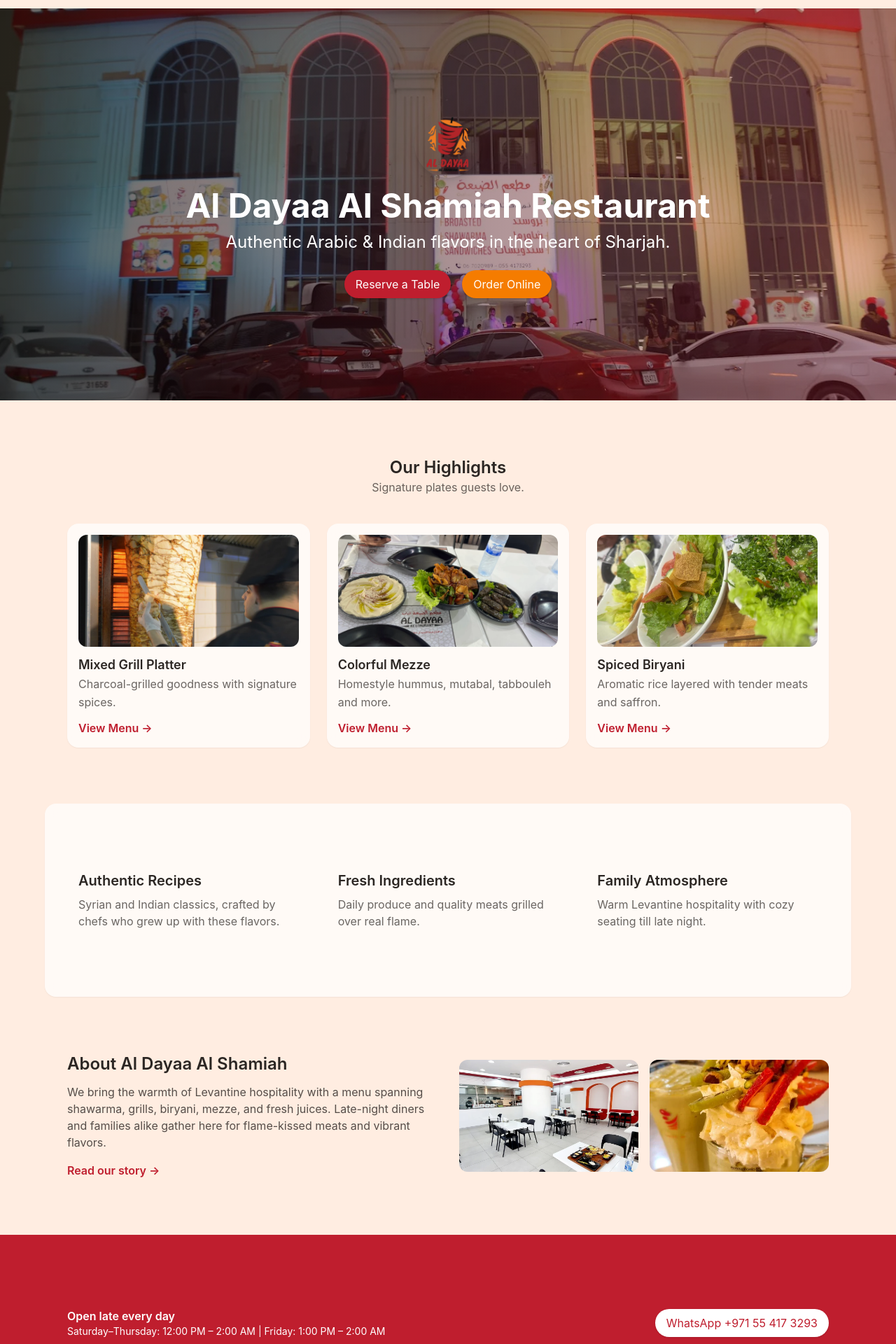
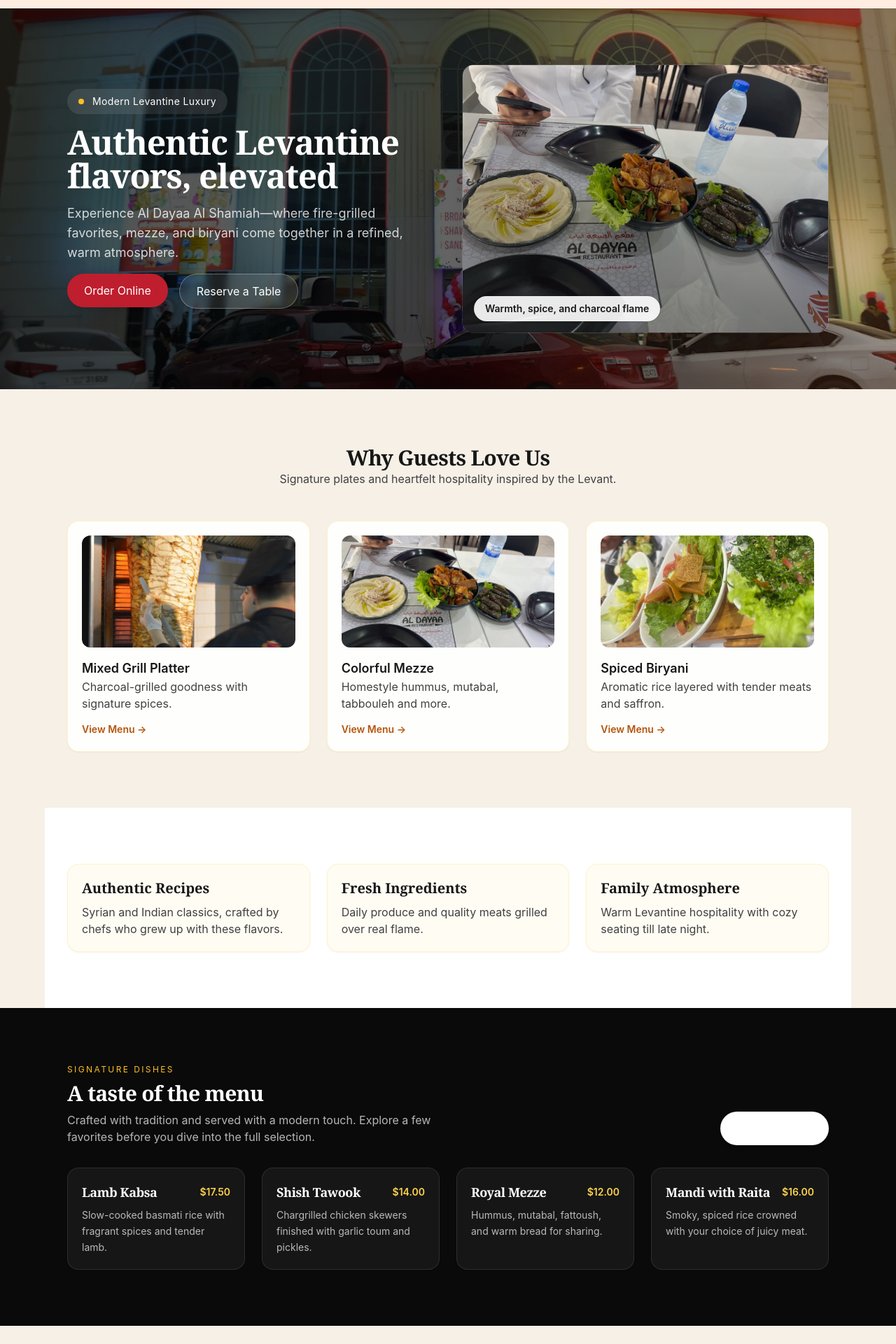
Before and after one commit to darkest-pearl/aldayaa, a Next.js app: page /public in a window 1280 px wide. Shown: the part 60-1980 px from the top of the page at 70% size. Built offline with nearby package versions, Linux system fonts and the light colour scheme.

Commit message:
Upgraded the look on homepage

```diff
--- a/src/app/public/page.js
+++ b/src/app/public/page.js
@@ -1,4 +1,5 @@
 'use client';
+
 import Image from 'next/image';
 import Link from 'next/link';
 import { motion } from 'framer-motion';
@@ -7,21 +8,67 @@ import Button from '../../components/Button';
 import { strings } from '../../lib/strings';
 
 const highlights = [
-  { title: 'Mixed Grill Platter', desc: 'Charcoal-grilled goodness with signature spices.', image: '/images/food-grill.jpg' },
-  { title: 'Colorful Mezze', desc: 'Homestyle hummus, mutabal, tabbouleh and more.', image: '/images/food-mezze.jpg' },
-  { title: 'Spiced Biryani', desc: 'Aromatic rice layered with tender meats and saffron.', image: '/images/food-salads.jpg' }
+  {
+    title: 'Mixed Grill Platter',
+    desc: 'Charcoal-grilled goodness with signature spices.',
+    image: '/images/food-grill.jpg',
+  },
+  {
+    title: 'Colorful Mezze',
+    desc: 'Homestyle hummus, mutabal, tabbouleh and more.',
+    image: '/images/food-mezze.jpg',
+  },
+  {
+    title: 'Spiced Biryani',
+    desc: 'Aromatic rice layered with tender meats and saffron.',
+    image: '/images/food-salads.jpg',
+  },
 ];
 
 const pillars = [
-  { title: 'Authentic Recipes', desc: 'Syrian and Indian classics, crafted by chefs who grew up with these flavors.' },
-  { title: 'Fresh Ingredients', desc: 'Daily produce and quality meats grilled over real flame.' },
-  { title: 'Family Atmosphere', desc: 'Warm Levantine hospitality with cozy seating till late night.' }
+  {
+    title: 'Authentic Recipes',
+    desc: 'Syrian and Indian classics, crafted by chefs who grew up with these flavors.',
+  },
+  {
+    title: 'Fresh Ingredients',
+    desc: 'Daily produce and quality meats grilled over real flame.',
+  },
+  {
+    title: 'Family Atmosphere',
+    desc: 'Warm Levantine hospitality with cozy seating till late night.',
+  },
+];
+
+const signatureDishes = [
+  {
+    title: 'Lamb Kabsa',
+    desc: 'Slow-cooked basmati rice with fragrant spices and tender lamb.',
+    price: '$17.50',
+  },
+  {
+    title: 'Shish Tawook',
+    desc: 'Chargrilled chicken skewers finished with garlic toum and pickles.',
+    price: '$14.00',
+  },
+  {
+    title: 'Royal Mezze',
+    desc: 'Hummus, mutabal, fattoush, and warm bread for sharing.',
+    price: '$12.00',
+  },
+  {
+    title: 'Mandi with Raita',
+    desc: 'Smoky, spiced rice crowned with your choice of juicy meat.',
+    price: '$16.00',
+  },
 ];
 
 export default function HomePage() {
   return (
-    <div>
-      <section className="relative h-[70vh] flex items-center justify-center overflow-hidden">
+    <div className="bg-[#f6f0e7] text-textdark">
+      {/* HERO */}
+      <section className="relative overflow-hidden bg-neutral-950 text-white">
+        <div className="absolute inset-0">
           <Image
             src="/images/hero-exterior.jpg"
             alt="Restaurant exterior"
@@ -30,41 +77,77 @@ export default function HomePage() {
             sizes="100vw"
             className="object-cover"
           />
-        <div className="absolute inset-0 bg-gradient-to-r from-black/60 to-primary/30" />
-        <motion.div
-          initial={{ opacity: 0, y: 30 }}
-          animate={{ opacity: 1, y: 0 }}
-          transition={{ duration: 0.8 }}
-          className="relative z-10 text-center text-white px-4"
-        >
-          <div className="flex items-center justify-center mb-4">
+          <div className="absolute inset-0 bg-gradient-to-r from-black/70 via-black/60 to-amber-900/30" />
+        </div>
+
+        <Section className="relative z-10 py-10 md:py-16 flex flex-col md:flex-row gap-8 md:gap-10 items-center">
+          <div className="flex-1 space-y-4 text-center md:text-left">
+            <div className="inline-flex items-center gap-3 bg-white/10 backdrop-blur-sm px-4 py-2 rounded-full text-xs md:text-sm tracking-wide">
+              <span className="h-2 w-2 rounded-full bg-amber-400" />
+              <span>Modern Levantine Luxury</span>
+            </div>
+
+            <h1 className="text-2xl md:text-4xl lg:text-5xl font-semibold tracking-tight leading-tight font-serif">
+              Authentic Levantine flavors, elevated
+            </h1>
+
+            <p className="text-sm md:text-base lg:text-lg leading-relaxed text-white/80 max-w-2xl mx-auto md:mx-0">
+              Experience Al Dayaa Al Shamiah—where fire-grilled favorites, mezze, and biryani come together in a refined, warm atmosphere.
+            </p>
+
+            <div className="flex flex-col sm:flex-row gap-3 sm:gap-4 justify-center md:justify-start">
+              <Link href="/public/order">
+                <Button className="bg-amber-500 hover:bg-amber-400 text-neutral-950 rounded-full px-6 py-3 shadow-lg hover:shadow-xl transition-all">
+                  Order Online
+                </Button>
+              </Link>
+              <Link href="/public/reservations">
+                <Button className="border border-white/30 bg-white/10 hover:bg-white/20 text-white rounded-full px-6 py-3 backdrop-blur-sm transition-all">
+                  Reserve a Table
+                </Button>
+              </Link>
+            </div>
+          </div>
+
+          <div className="flex-1 w-full">
+            <div className="relative h-60 md:h-80 lg:h-96 rounded-2xl overflow-hidden shadow-2xl border border-white/10">
               <Image
-              src="/images/logo-al-dayaa.png"
-              alt="Logo"
-              width={96}
-              height={96}
+                src="/images/food-mezze.jpg"
+                alt="Signature mezze"
+                fill
                 priority
-              className="rounded-full shadow-lg"
+                sizes="(max-width: 768px) 100vw, (max-width: 1280px) 50vw, 640px"
+                className="object-cover"
               />
+              <div className="absolute inset-0 bg-gradient-to-t from-neutral-950/50 to-transparent" />
+              <div className="absolute bottom-4 left-4 bg-white/90 text-neutral-900 px-4 py-2 rounded-full text-xs md:text-sm font-semibold shadow">
+                Warmth, spice, and charcoal flame
               </div>
-          <h1 className="text-2xl md:text-4xl lg:text-5xl font-bold mb-3">{strings.restaurantName}</h1>
-          <p className="text-base md:text-xl lg:text-2xl max-w-2xl mx-auto mb-6">{strings.tagline}</p>
-          <div className="flex justify-center gap-4">
-            <Link href="/public/reservations"><Button>Reserve a Table</Button></Link>
-            <Link href="/public/order"><Button className="bg-secondary">Order Online</Button></Link>
             </div>
-        </motion.div>
+          </div>
+        </Section>
       </section>
 
-      <Section>
-        <div className="text-center mb-8 md:mb-10">
-          <h2 className="text-lg md:text-2xl font-semibold">Our Highlights</h2>
-          <p className="text-sm md:text-base leading-relaxed text-textdark/70">Signature plates guests love.</p>
+      {/* HIGHLIGHTS */}
+      <Section className="bg-[#f6f0e7]">
+        <div className="text-center mb-8 md:mb-12">
+          <h2 className="text-lg md:text-3xl font-semibold tracking-tight text-neutral-900 font-serif">
+            Why Guests Love Us
+          </h2>
+          <p className="text-sm md:text-base leading-relaxed text-neutral-700 max-w-2xl mx-auto">
+            Signature plates and heartfelt hospitality inspired by the Levant.
+          </p>
         </div>
-        <div className="grid md:grid-cols-3 gap-6">
+
+        <div className="grid gap-4 md:gap-6 md:grid-cols-3">
           {highlights.map((item) => (
-            <motion.div key={item.title} whileHover={{ translateY: -6 }} className="section-bg p-4">
-              <div className="relative h-40 mb-3 overflow-hidden rounded-xl">
+            <motion.div
+              key={item.title}
+              whileHover={{ translateY: -4 }}
+              transition={{ duration: 0.2, ease: 'easeOut' }}
+              className="bg-white/90 border border-amber-100 rounded-2xl p-4 md:p-5 shadow-sm backdrop-blur-sm transition-transform"
+            >
+              <div className="relative h-36 md:h-40 mb-4 overflow-hidden rounded-xl">
                 <Image
                   src={item.image}
                   alt={item.title}
@@ -74,65 +157,173 @@ export default function HomePage() {
                   className="object-cover"
                 />
               </div>
-              <h3 className="font-semibold text-lg">{item.title}</h3>
-              <p className="text-base leading-relaxed text-textdark/70 mb-3">{item.desc}</p>
-              <Link href="/public/menu" className="text-primary font-semibold">View Menu →</Link>
+              <h3 className="font-semibold text-base md:text-lg text-neutral-900">
+                {item.title}
+              </h3>
+              <p className="text-sm md:text-base leading-relaxed text-neutral-700 mb-3">
+                {item.desc}
+              </p>
+              <Link
+                href="/public/menu"
+                className="text-amber-700 font-semibold hover:text-amber-600 transition-colors text-sm"
+              >
+                View Menu →
+              </Link>
             </motion.div>
           ))}
         </div>
       </Section>
 
-      <Section className="section-bg">
-        <div className="grid md:grid-cols-3 gap-6">
+      {/* PILLARS */}
+      <Section className="bg-white">
+        <div className="grid md:grid-cols-3 gap-4 md:gap-6">
           {pillars.map((pillar) => (
-            <motion.div key={pillar.title} whileHover={{ scale: 1.02 }} className="p-3 md:p-4">
-              <h3 className="font-semibold text-lg md:text-xl mb-2">{pillar.title}</h3>
-              <p className="text-textdark/70">{pillar.desc}</p>
+            <motion.div
+              key={pillar.title}
+              whileHover={{ scale: 1.02 }}
+              transition={{ duration: 0.2, ease: 'easeOut' }}
+              className="p-4 md:p-5 bg-amber-50/60 border border-amber-100 rounded-2xl shadow-sm"
+            >
+              <h3 className="font-semibold text-base md:text-xl mb-2 text-neutral-900 font-serif">
+                {pillar.title}
+              </h3>
+              <p className="text-sm md:text-base leading-relaxed text-neutral-700">
+                {pillar.desc}
+              </p>
             </motion.div>
           ))}
         </div>
       </Section>
 
-      <Section>
-        <div className="grid md:grid-cols-2 gap-5 md:gap-8 items-center">
+      {/* SIGNATURE DISHES (DARK SECTION) */}
+      <section className="bg-neutral-950 text-white">
+        <Section className="py-10 md:py-16">
+          <div className="flex flex-col md:flex-row md:items-end md:justify-between gap-4 mb-8">
             <div>
-            <h3 className="text-lg md:text-2xl font-semibold mb-3">About Al Dayaa Al Shamiah</h3>
-            <p className="text-sm md:text-base leading-relaxed text-textdark/80 mb-4">We bring the warmth of Levantine hospitality with a menu spanning shawarma, grills, biryani, mezze, and fresh juices. Late-night diners and families alike gather here for flame-kissed meats and vibrant flavors.</p>
-            <Link href="/public/about" className="text-primary font-semibold">Read our story →</Link>
+              <p className="uppercase tracking-[0.2em] text-amber-400 text-xs mb-2">
+                Signature Dishes
+              </p>
+              <h3 className="text-xl md:text-3xl font-semibold tracking-tight font-serif">
+                A taste of the menu
+              </h3>
+              <p className="text-sm md:text-base text-white/70 mt-2 max-w-xl">
+                Crafted with tradition and served with a modern touch. Explore a few favorites before you dive into the full selection.
+              </p>
             </div>
-          <div className="grid grid-cols-2 gap-4">
-            <div className="relative h-32 md:h-40">
+            <Link href="/public/menu">
+              <Button className="bg-white text-neutral-950 rounded-full px-5 py-3 shadow-md hover:-translate-y-0.5 transition-all">
+                View Full Menu
+              </Button>
+            </Link>
+          </div>
+
+          <div className="grid gap-4 md:gap-6 md:grid-cols-2 lg:grid-cols-4">
+            {signatureDishes.map((dish) => (
+              <motion.div
+                key={dish.title}
+                whileHover={{ translateY: -4 }}
+                transition={{ duration: 0.2, ease: 'easeOut' }}
+                className="bg-white/5 border border-white/10 rounded-2xl p-4 md:p-5 shadow-sm"
+              >
+                <div className="flex items-center justify-between mb-2">
+                  <h4 className="text-base md:text-lg font-semibold tracking-tight font-serif">
+                    {dish.title}
+                  </h4>
+                  <span className="text-amber-300 text-xs md:text-sm font-semibold">
+                    {dish.price}
+                  </span>
+                </div>
+                <p className="text-sm leading-relaxed text-white/70">{dish.desc}</p>
+              </motion.div>
+            ))}
+          </div>
+        </Section>
+      </section>
+
+      {/* STORY SECTION */}
+      <Section className="bg-[#f6f0e7]">
+        <div className="flex flex-col md:grid md:grid-cols-[1.2fr,1fr] gap-5 md:gap-8 items-center">
+          <div className="space-y-3">
+            <h3 className="text-lg md:text-3xl font-semibold font-serif text-neutral-900">
+              Our Story, Served Warm
+            </h3>
+            <p className="text-sm md:text-base leading-relaxed text-neutral-700">
+              We bring the warmth of Levantine hospitality with a menu spanning shawarma, grills, biryani, mezze, and fresh juices. Late-night diners and families alike gather here for flame-kissed meats and vibrant flavors.
+            </p>
+            <Link
+              href="/public/about"
+              className="text-amber-700 font-semibold hover:text-amber-600 transition-colors text-sm md:text-base"
+            >
+              Read our story →
+            </Link>
+          </div>
+
+          <div className="grid grid-cols-2 gap-3 md:gap-4 w-full">
+            <div className="relative h-28 md:h-40 lg:h-48">
               <Image
                 src="/images/interior-1.jpg"
                 alt="Interior"
                 fill
                 sizes="(max-width: 768px) 48vw, 280px"
                 loading="lazy"
-                className="rounded-xl object-cover"
+                className="rounded-xl object-cover shadow-md"
               />
             </div>
-            <div className="relative h-32 md:h-40">
+            <div className="relative h-28 md:h-40 lg:h-48">
               <Image
                 src="/images/food-drinks.jpg"
                 alt="Drinks"
                 fill
                 sizes="(max-width: 768px) 48vw, 280px"
                 loading="lazy"
-                className="rounded-xl object-cover"
+                className="rounded-xl object-cover shadow-md"
               />
             </div>
           </div>
         </div>
       </Section>
 
-      <div className="bg-primary text-white py-6">
+      {/* CTA STRIP */}
+      <Section className="bg-white">
+        <div className="flex flex-col md:flex-row items-center justify-between gap-4 bg-amber-50/80 border border-amber-100 rounded-2xl px-4 py-5 md:px-8 md:py-8 shadow-sm">
+          <div>
+            <p className="text-base md:text-xl font-semibold text-neutral-900">
+              Ready to enjoy?
+            </p>
+            <p className="text-sm md:text-base text-neutral-700">
+              Order for delivery or book your table in a few taps.
+            </p>
+          </div>
+          <div className="flex flex-col sm:flex-row gap-3 w-full sm:w-auto">
+            <Link href="/public/order" className="w-full sm:w-auto">
+              <Button className="bg-amber-500 hover:bg-amber-400 text-neutral-950 rounded-full w-full px-5 py-3 shadow-md hover:shadow-lg transition-all">
+                Order for Delivery or Pickup
+              </Button>
+            </Link>
+            <Link href="/public/reservations" className="w-full sm:w-auto">
+              <Button className="border border-amber-300 bg-white text-neutral-900 hover:bg-amber-100 rounded-full w-full px-5 py-3 transition-all">
+                Reserve a Table
+              </Button>
+            </Link>
+          </div>
+        </div>
+      </Section>
+
+      {/* FOOTER STRIP */}
+      <div className="bg-neutral-900 text-white py-6">
         <Section className="py-0">
           <div className="flex flex-col md:flex-row items-center justify-between gap-4">
             <div>
-              <p className="font-semibold">Open late every day</p>
-              <p className="text-sm">{strings.hours.weekday} | {strings.hours.friday}</p>
+              <p className="font-semibold text-base md:text-lg">Open late every day</p>
+              <p className="text-xs md:text-sm text-white/80">
+                {strings.hours.weekday} | {strings.hours.friday}
+              </p>
             </div>
-            <Link href={strings.whatsappLink} target="_blank" className="bg-white text-primary px-4 py-2 rounded-full shadow hover:scale-105 transition-transform">
+            <Link
+              href={strings.whatsappLink}
+              target="_blank"
+              className="bg-amber-500 text-neutral-900 px-4 py-2 rounded-full shadow hover:-translate-y-0.5 transition-transform text-sm md:text-base"
+            >
               WhatsApp {strings.whatsapp}
             </Link>
           </div>
```
Lines whose indentation alone changed are shown as unchanged.
